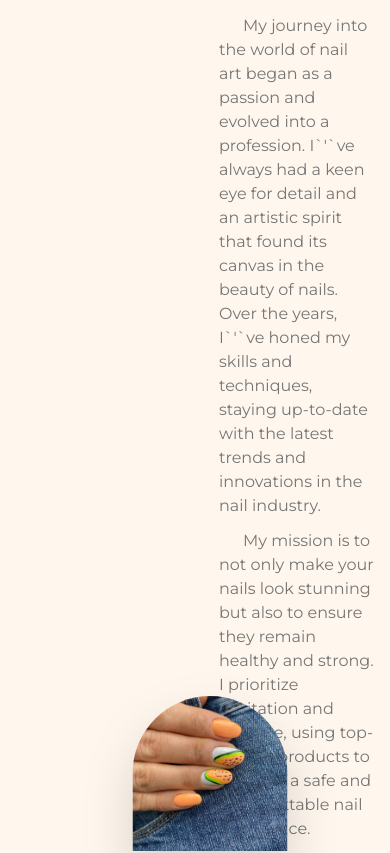
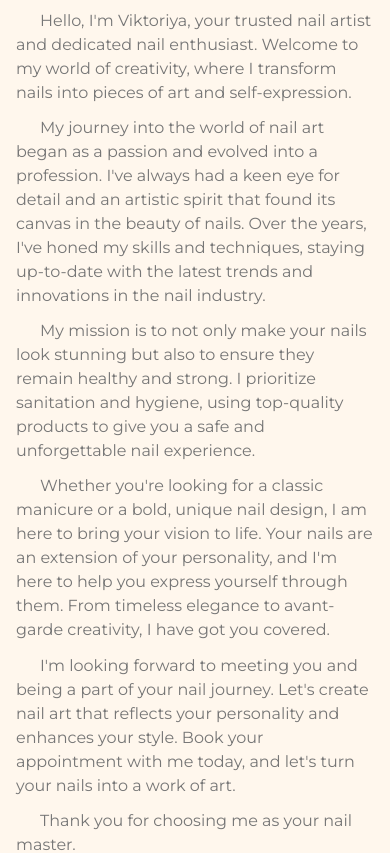
Before and after one commit to TatianaNovitskaya/beauty-nation, a Next.js app: page / in a window 390 px wide. Shown: the part 2445-3298 px from the top of the page. Built offline with nearby package versions, Linux system fonts and the light colour scheme; a web font is replaced by a local one.

Commit message:
added mobile styles

```diff
--- a/src/components/sections/About.js
+++ b/src/components/sections/About.js
@@ -6,21 +6,21 @@ const parisienne = Parisienne({subsets: ['latin'], weight: ["400"]})
 
 export default function About() {
     return (
-        <section className={"py-[4rem]"} id={"about"}>
-            <div className={`${montserrat.className} flex text-[#767676] container  h-full relative grid-cols-2 gap-[3rem]`}>
-                <div className={"w-1/2 relative"}>
+        <section className={"md:py-[4rem]"} id={"about"}>
+            <div className={`${montserrat.className} flex flex-col items-center md:items-start md:flex-row text-[#767676] container h-full relative grid-cols-2 gap-[3rem]`}>
+                <div className={"w-[80%] md:w-1/2 relative"}>
                     <Image src={"/work-6.jpg"} alt={"work-6"} width={563} height={704} className={"relative z-10"}/>
-                    <Image src={"/decor-2.png"} alt={"decor-2"} width={463} height={504} className={"absolute left-0 -bottom-[8rem] rotate-90"}/>
-                    <Image src={"/work-1.jpg"} alt={"work-23"} className={"absolute z-20 rounded-tl-[10rem] drop-shadow-2xl left-[25%] top-[50%] translate-x-1/2 rounded-tr-[10rem]"} width={310} height={838}/>
+                    <Image src={"/decor-2.png"} alt={"decor-2"} width={463} height={504} className={"hidden md:block absolute left-0 -bottom-[8rem] rotate-90"}/>
+                    <Image src={"/work-1.jpg"} alt={"work-23"} className={"hidden md:block absolute z-20 rounded-tl-[10rem] drop-shadow-2xl left-[25%] top-[50%] translate-x-1/2 rounded-tr-[10rem]"} width={310} height={838}/>
                 </div>
-                <div className={"w-1/2"}>
+                <div className={"w-full md:w-1/2"}>
                     <article>
                         <h2 className={`${parisienne.className} text-center text-[3.5rem] text-[#D8B192] mb-1.5rem`}>About</h2>
-                        <p className={"indent-6 my-[0.7rem]"}>Hello, I`&apos;`m Viktoriya, your trusted nail artist and dedicated nail enthusiast. Welcome to my world of creativity, where I transform nails into pieces of art and self-expression.</p>
-                        <p className={"indent-6 my-[0.7rem]"}>My journey into the world of nail art began as a passion and evolved into a profession. I`&apos;`ve always had a keen eye for detail and an artistic spirit that found its canvas in the beauty of nails. Over the years, I`&apos;`ve honed my skills and techniques, staying up-to-date with the latest trends and innovations in the nail industry.</p>
+                        <p className={"indent-6 my-[0.7rem]"}>Hello, I&apos;m Viktoriya, your trusted nail artist and dedicated nail enthusiast. Welcome to my world of creativity, where I transform nails into pieces of art and self-expression.</p>
+                        <p className={"indent-6 my-[0.7rem]"}>My journey into the world of nail art began as a passion and evolved into a profession. I&apos;ve always had a keen eye for detail and an artistic spirit that found its canvas in the beauty of nails. Over the years, I&apos;ve honed my skills and techniques, staying up-to-date with the latest trends and innovations in the nail industry.</p>
                         <p className={"indent-6 my-[0.7rem]"}>My mission is to not only make your nails look stunning but also to ensure they remain healthy and strong. I prioritize sanitation and hygiene, using top-quality products to give you a safe and unforgettable nail experience.</p>
-                        <p className={"indent-6 my-[0.7rem]"}>Whether you`&apos;`re looking for a classic manicure or a bold, unique nail design, I am here to bring your vision to life. Your nails are an extension of your personality, and I`&apos;`m here to help you express yourself through them. From timeless elegance to avant-garde creativity, I have got you covered.</p>
-                        <p className={"indent-6 my-[0.7rem]"}>I`&apos;`m looking forward to meeting you and being a part of your nail journey. Let`&apos;`s create nail art that reflects your personality and enhances your style. Book your appointment with me today, and let`&apos;`s turn your nails into a work of art.</p>
+                        <p className={"indent-6 my-[0.7rem]"}>Whether you&apos;re looking for a classic manicure or a bold, unique nail design, I am here to bring your vision to life. Your nails are an extension of your personality, and I&apos;m here to help you express yourself through them. From timeless elegance to avant-garde creativity, I have got you covered.</p>
+                        <p className={"indent-6 my-[0.7rem]"}>I&apos;m looking forward to meeting you and being a part of your nail journey. Let&apos;s create nail art that reflects your personality and enhances your style. Book your appointment with me today, and let&apos;s turn your nails into a work of art.</p>
                         <p className={"indent-6 my-[0.7rem]"}>Thank you for choosing me as your nail master.</p>
                     </article>
                 </div>
```
